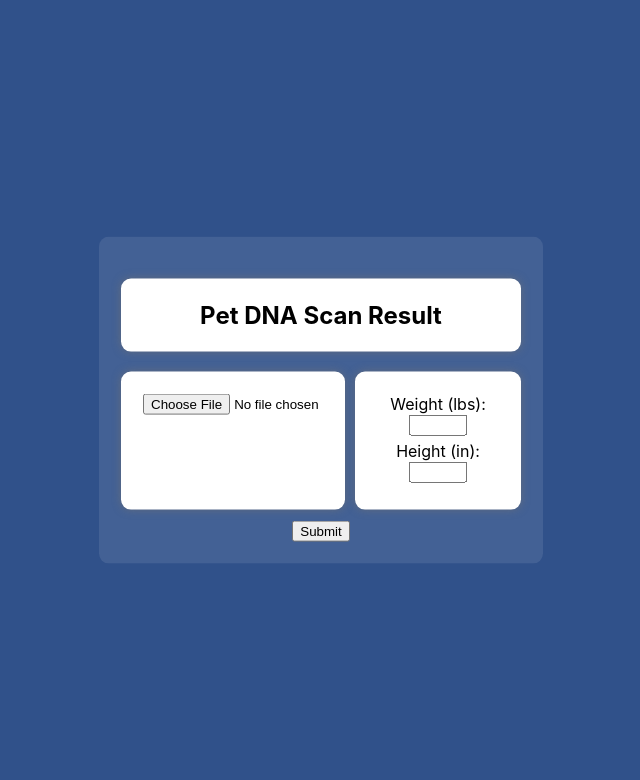
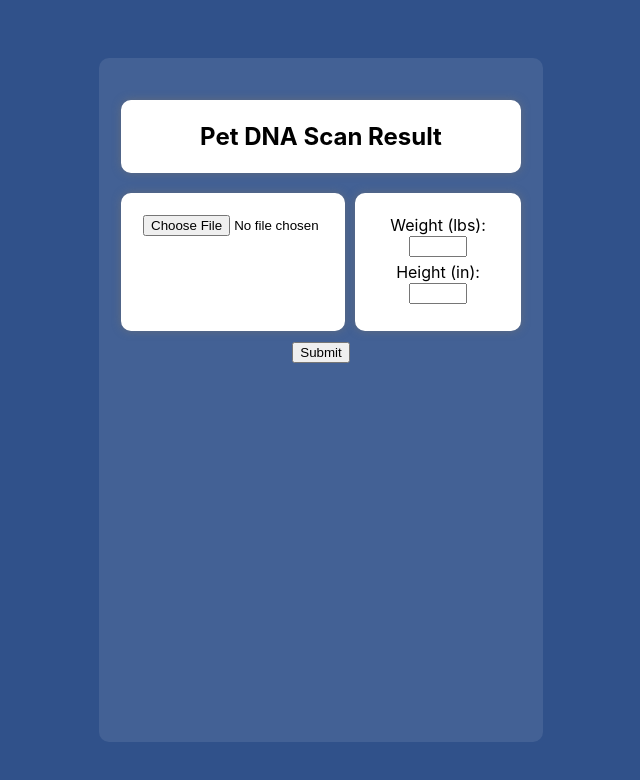
Before and after one commit to Oscar6/genai-petdnai, a React (Create React App) app: page / in a window 1280 px wide. Shown: the top 780 px of the page, without its empty margins (319-959 px from the left). Built offline with nearby package versions, Linux system fonts and the light colour scheme; the HTML template or start-up script is replaced by a standard one.

Commit message:
image styling and responseText changes

```diff
--- a/src/App.css
+++ b/src/App.css
@@ -5,14 +5,12 @@ body {
   justify-content: center;
   align-items: center;
   text-align: center;
+  margin: 0;
+  overflow: hidden;
 }
 
-.imageArea {
-  height: 300px;
-  width: 280px;
-  display: flex;
-  align-items: center;
-  margin: auto;
+.result::-webkit-scrollbar {
+  display: none;
 }
 
 .result {
@@ -21,13 +19,14 @@ body {
   background-color: rgba(255, 255, 255, 0.093);
   border-color: rgba(171, 41, 41, 0);
   border-radius: 10px;
-  /* box-shadow: 0px 0px 9px rgba(114, 114, 114, 0.666); */
   position: fixed;
   top: 50%;
   left: 50%;
   transform: translate(-50%, -50%);
   width: 100%;
   max-width: 400px;
+  height: 80vh;
+  overflow-y: auto;
 }
 
 .resultHeader {
@@ -56,6 +55,23 @@ body {
   margin-right: 10px;
 }
 
+.imageArea {
+  background-color: white;
+  height: 200px;
+  width: 200px;
+  border: 2px solid;
+  border-radius: 100px;
+  border-color: white;
+  display: flex;
+  align-items: center;
+  margin: auto;
+  overflow: hidden;
+}
+
+.imageWrapper {
+  overflow: hidden;
+}
+
 .sizeInputs {
   display: flex;
   flex-direction: column;
@@ -75,6 +91,10 @@ body {
 
 input {
   width: 50px;
+}
+
+button {
+  margin-bottom: 10px;
 }
 
 /* .responseText {
--- a/src/App.js
+++ b/src/App.js
@@ -95,12 +95,14 @@ const App = () => {
 
       {uploadedImage && (
         <div className='imageArea'>
+        <div className="imageWrapper">
           <img
             src={uploadedImage}
             alt="pet"
-            style={{ maxWidth: '100%', maxHeight: '100%', objectFit: 'cover' }}
+            style={{ maxWidth: '100%', maxHeight: '100%', objectFit: 'cover', borderRadius: '8px' }}
           />
         </div>
+      </div>
       )}
 
       {isSubmitting && <p>Loading...</p>}
@@ -119,13 +121,14 @@ const App = () => {
                   {paragraph
                     .split('\n')
                     .slice(2) // remove first two lines
-                    .map((item, index) => (
-                      <li key={index}>
-                        {index + 1}. {item.split(' (')[0]} (
-                        {item.split(' (')[1].split(')')[0]}% )
-                        <br />
-                      </li>
-                    ))}
+                    .map((item, index) => {
+                      const [breed, percentage] = item.split(' (');
+                      return (
+                        <li key={index}>
+                          {index + 1}. {breed} ({percentage.replace(')', '')})
+                        </li>
+                      );
+                      })}
                 </ul>
               )}
             </div>
```
